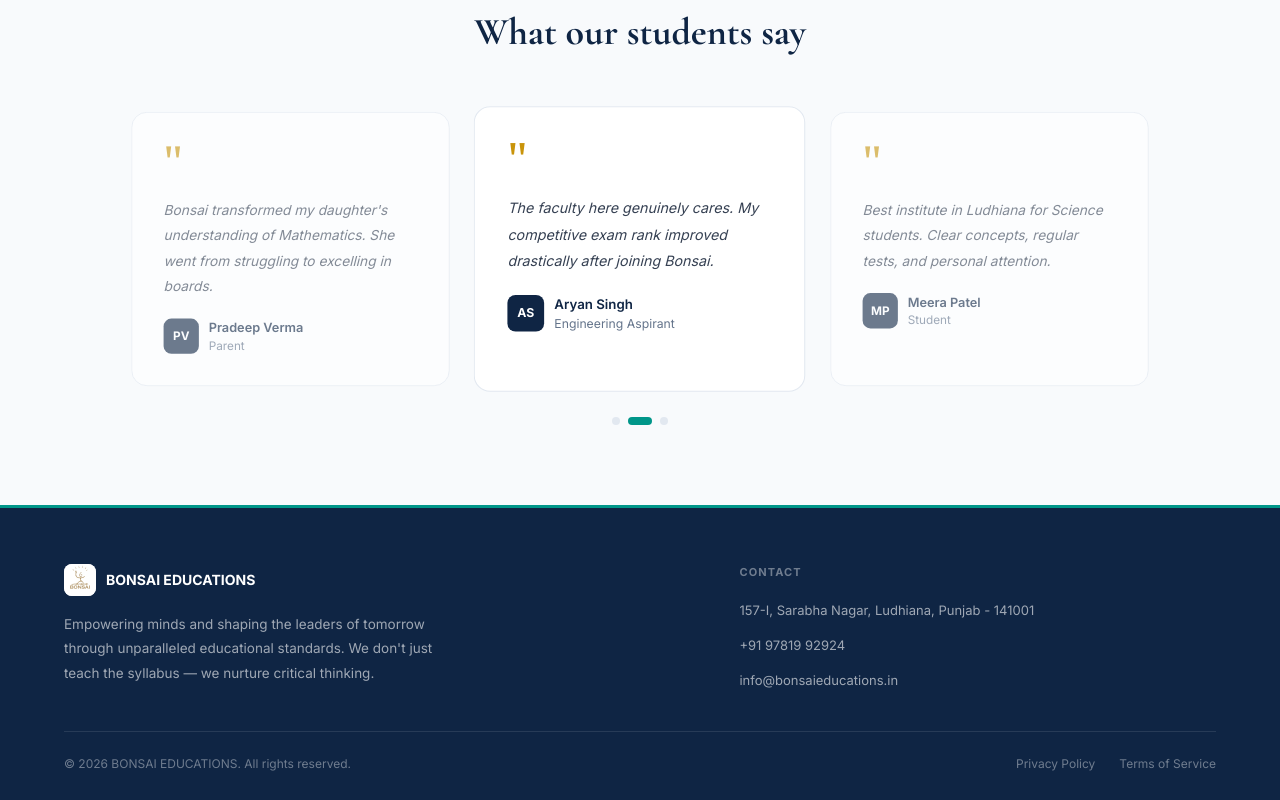
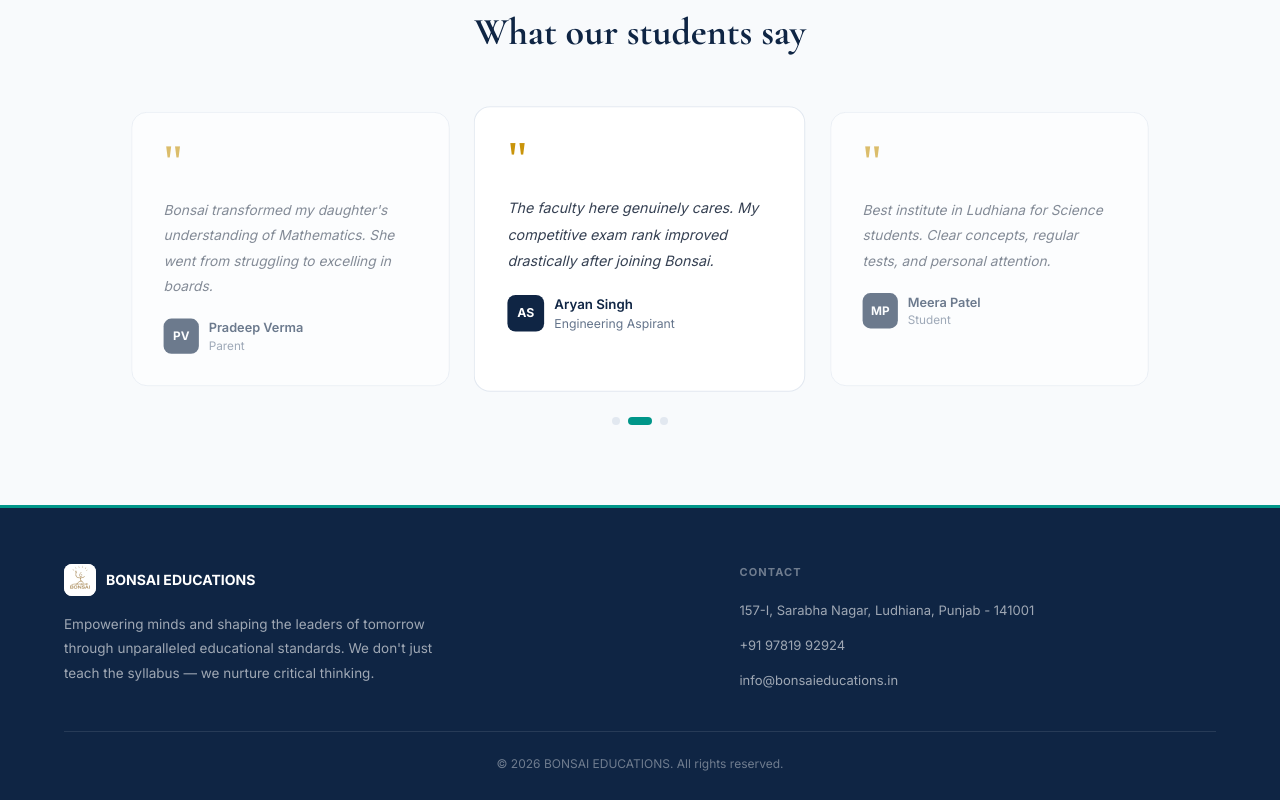
Before and after one commit to Iamthenoobcoder/bonsai-educations, a Next.js app: page / in a window 1280 px wide. Shown: the part 2816-3616 px from the top of the page. Built offline with nearby package versions, Linux system fonts and the light colour scheme.

Commit message:
feat: remove Privacy Policy and Terms of Service links from footer

```diff
--- a/app/(public)/page.tsx
+++ b/app/(public)/page.tsx
@@ -322,12 +322,8 @@ export default function LandingPage() {
               </div>
             </div>
           </div>
-          <div className="border-t border-white/10 pt-6 mt-4 flex flex-col md:flex-row justify-between items-center gap-4">
+          <div className="border-t border-white/10 pt-6 mt-4 flex justify-center items-center text-center">
             <span className="text-white/40 text-xs">© 2026 BONSAI EDUCATIONS. All rights reserved.</span>
-            <div className="flex gap-6">
-              <Link href="#" className="text-white/40 text-xs hover:text-white transition-colors">Privacy Policy</Link>
-              <Link href="#" className="text-white/40 text-xs hover:text-white transition-colors">Terms of Service</Link>
-            </div>
           </div>
         </div>
       </footer>
```
